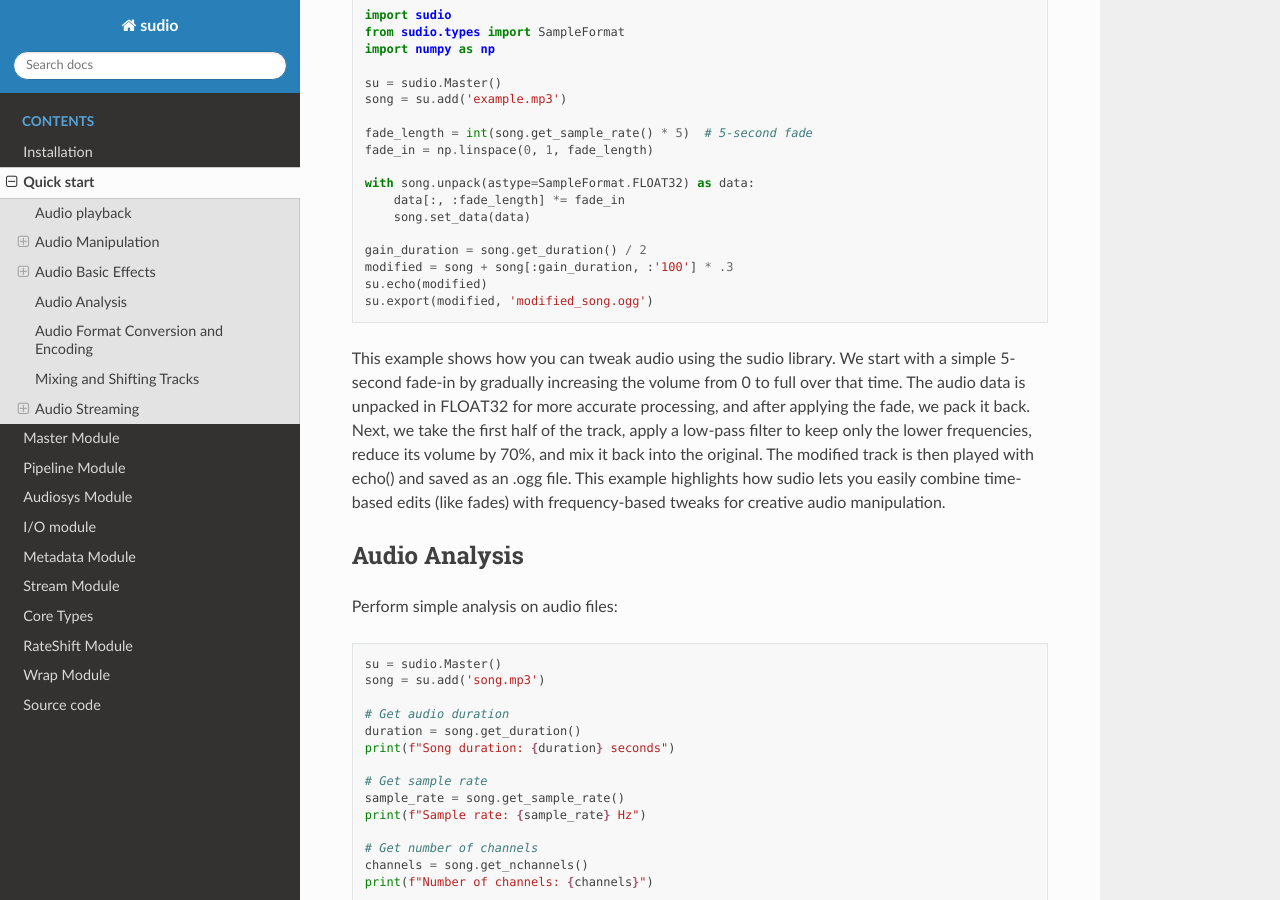
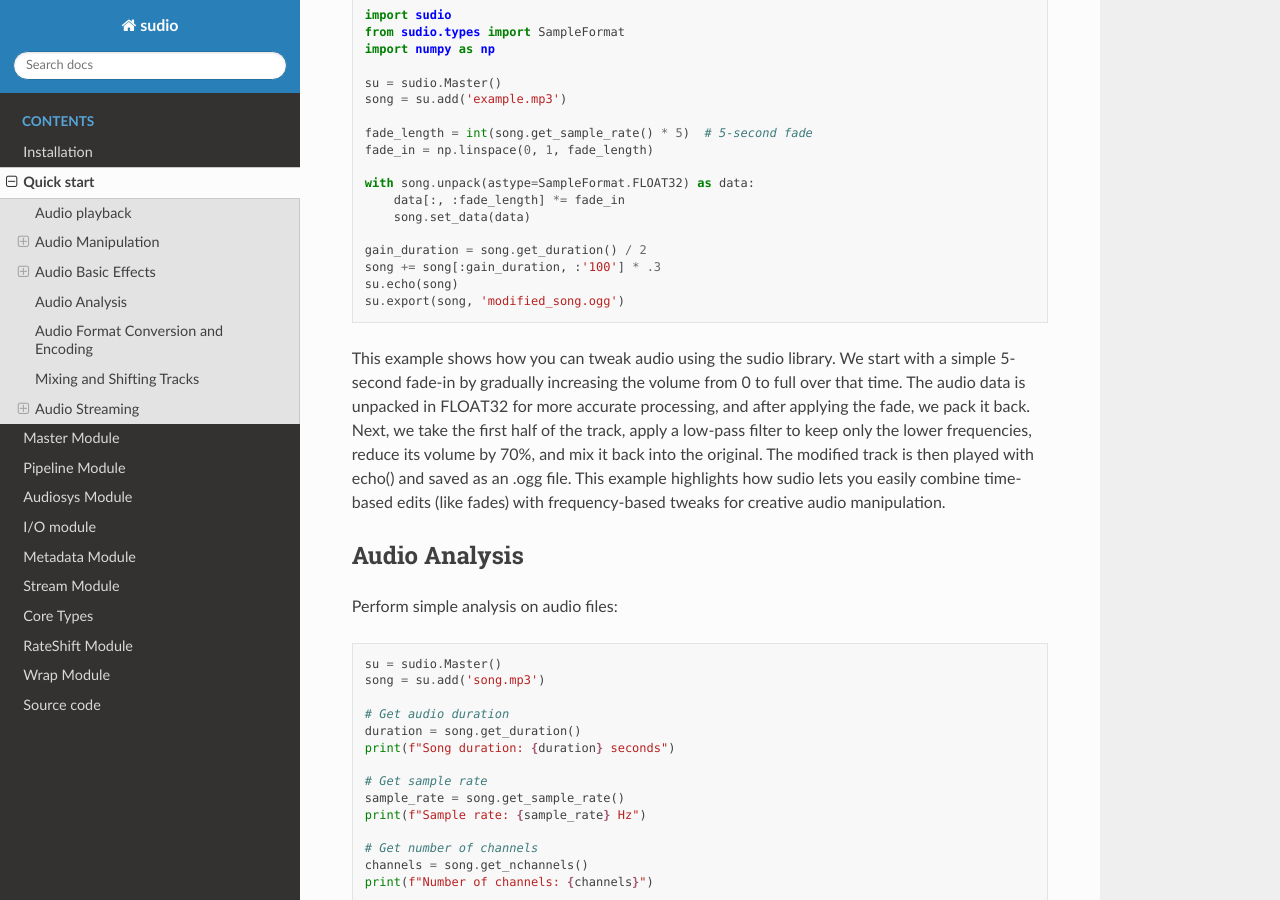
Before and after one commit to mrzahaki/sudio, a Sphinx documentation site: the page built from docs/start.rst, in a window 1280 px wide and 900 px high, scrolled down 2215 px. Built offline with Sphinx 7.4.7 and the Read the Docs theme 3.1.0, drawn with Linux system fonts in a browser that asks for light colours; pages that are not in the unit, such as notebooks, are missing from menus.

Commit message:
Update start.rst

```diff
--- a/docs/start.rst
+++ b/docs/start.rst
@@ -144,9 +144,9 @@ Custom Fade-In and Mixing
         song.set_data(data)
 
     gain_duration = song.get_duration() / 2
-    modified = song + song[:gain_duration, :'100'] * .3
-    su.echo(modified)
-    su.export(modified, 'modified_song.ogg')
+    song += song[:gain_duration, :'100'] * .3
+    su.echo(song)
+    su.export(song, 'modified_song.ogg')
 
 This example shows how you can tweak audio using the sudio library.
 We start with a simple 5-second fade-in by gradually increasing the volume from 0 to full over that time.
```
